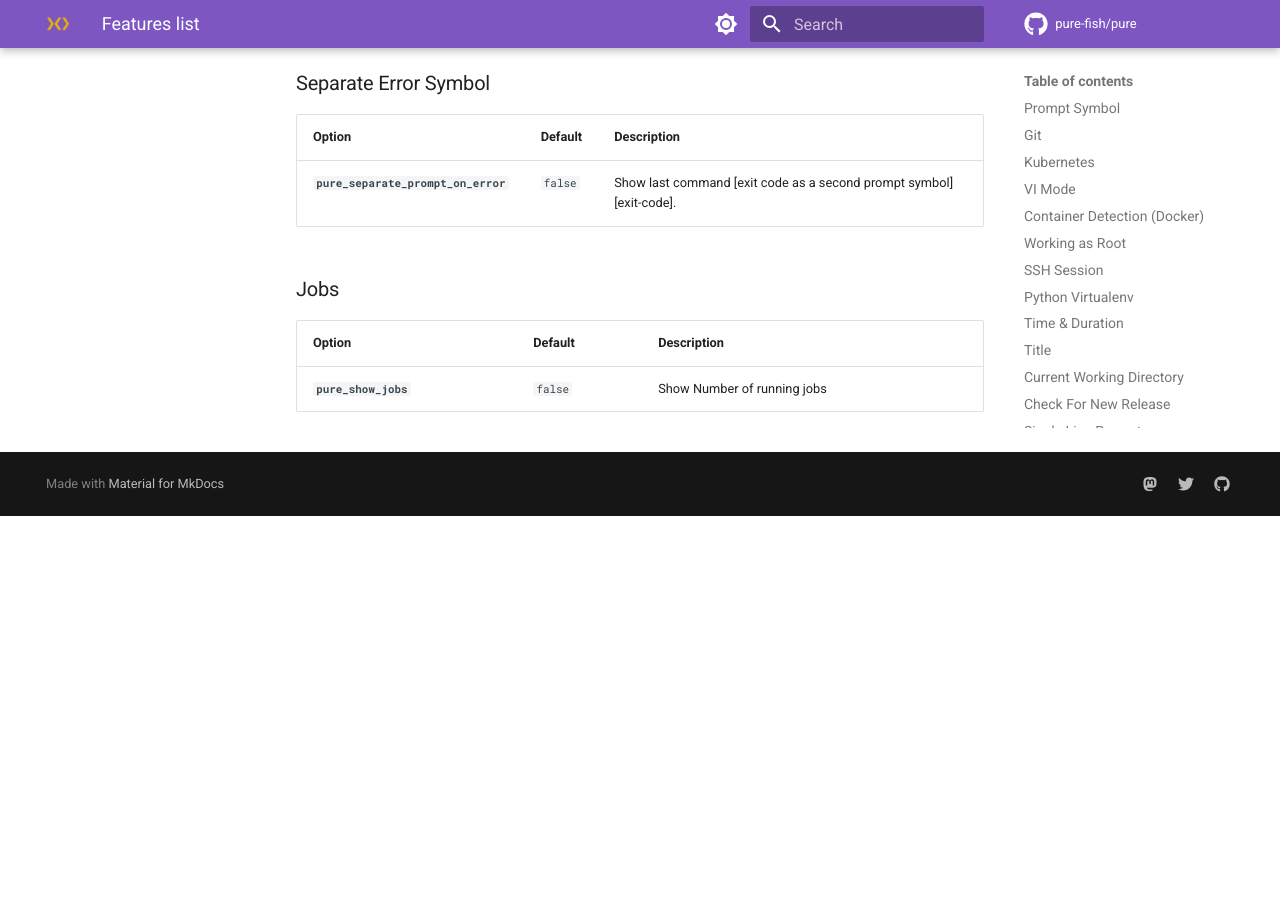
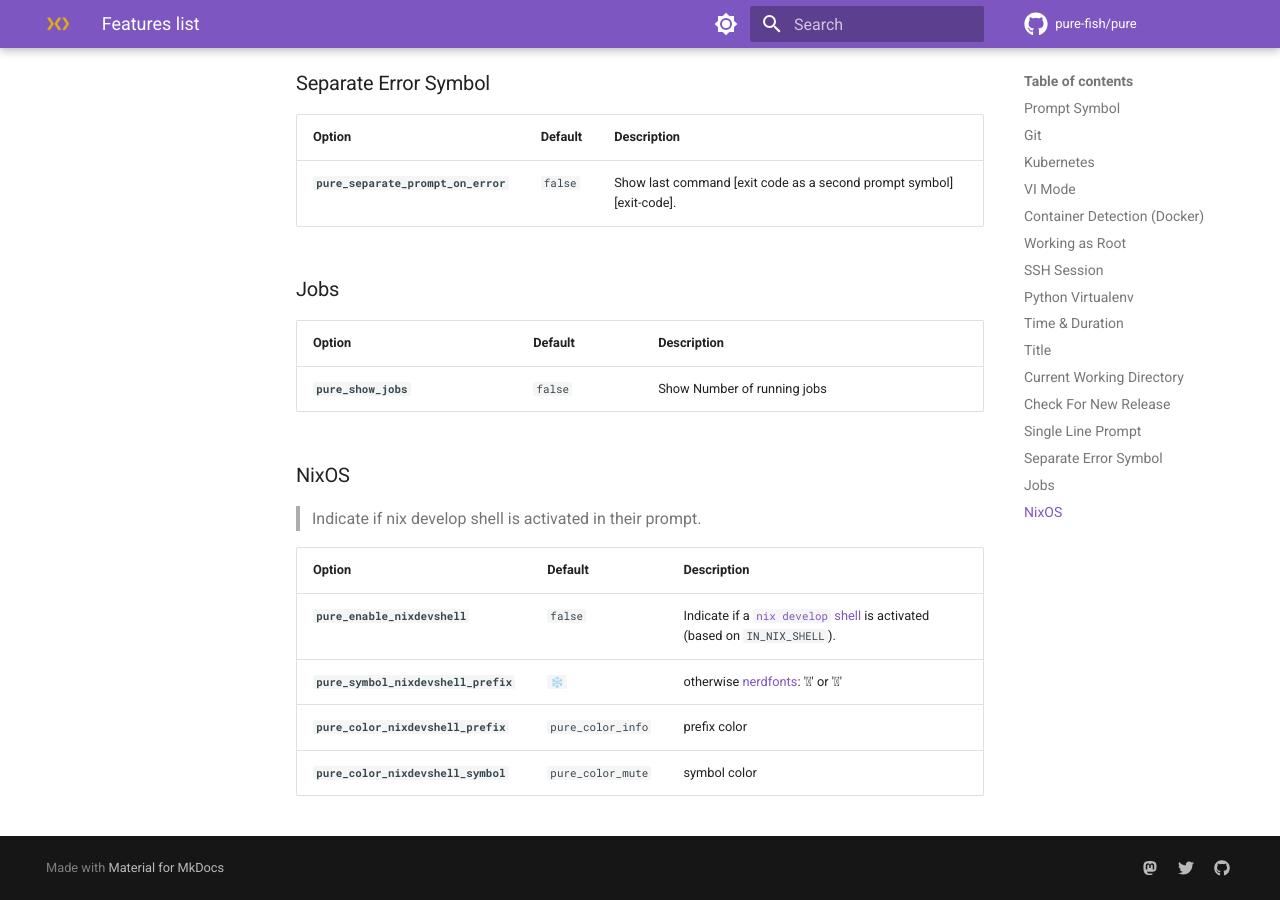
Before and after one commit to pure-fish/pure, an MkDocs documentation site: the page built from docs/components/features-list.md, in a window 1280 px wide and 900 px high, scrolled down 3470 px. Built offline with MkDocs 1.6.1 and Material for MkDocs 9.7.7, drawn with Linux system fonts in a browser that asks for light colours; emoji names are drawn with the system emoji font; comment, search, counter and statistics services are not loaded; before the commit the page ends 3986 px from its top, so only the background shows below that.

Commit message:
docs: add missing NixOS section

```diff
--- a/docs/components/features-list.md
+++ b/docs/components/features-list.md
@@ -102,3 +102,16 @@
 | Option               | Default | Description                 |
 | :------------------- | :------ | :-------------------------- |
 | **`pure_show_jobs`** | `false` | Show Number of running jobs |
+
+### NixOS
+
+> Indicate if nix develop shell is activated in their prompt.
+
+| Option                               | Default           | Description                                                                          |
+| :----------------------------------- | :---------------- | :----------------------------------------------------------------------------------- |
+| **`pure_enable_nixdevshell`**        | `false`           | Indicate if a [`nix develop` shell][nix-dev] is activated (based on `IN_NIX_SHELL`). |
+| **`pure_symbol_nixdevshell_prefix`** | `❄️`               | otherwise [nerdfonts](https://www.nerdfonts.com/): '󱄅' or ''                        |
+| **`pure_color_nixdevshell_prefix`**  | `pure_color_info` | prefix color                                                                         |
+| **`pure_color_nixdevshell_symbol`**  | `pure_color_mute` | symbol color                                                                         |
+
+[nix-dev]: https://nixos.org/manual/nix/stable/command-ref/new-cli/nix3-develop.html
```
